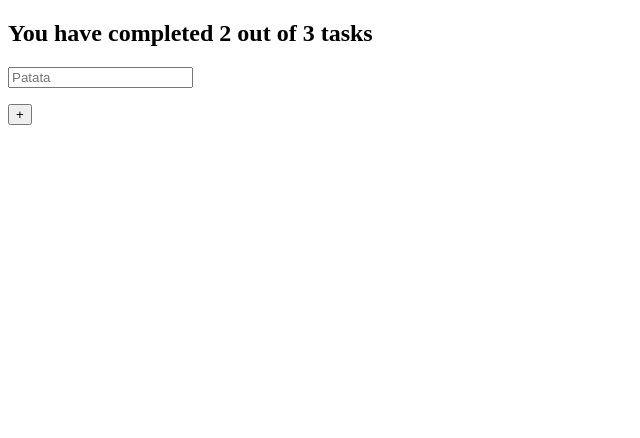
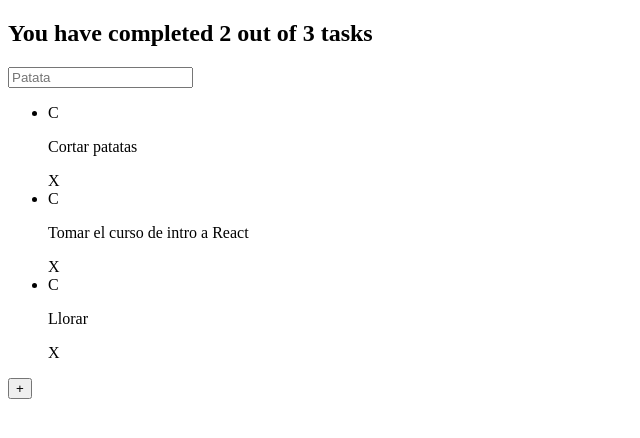
Before and after one commit to Juesgape/Todo-app, a React (Create React App) app: page / in a window 1280 px wide. Shown: the top 438 px of the page, without its empty margins (0-640 px from the left). Built offline with nearby package versions, Linux system fonts and the light colour scheme.

Commit message:
Updaing components already changed

```diff
--- a/src/App.js
+++ b/src/App.js
@@ -4,6 +4,7 @@ import { TodoCounter } from './components/TodoCounter';
 import { TodoSearch } from './components/TodoSearch';
 import {TodoList} from './components/TodoList';
 import { TodoButton } from './components/TodoButton';
+import { TodoItem } from './components/TodoItem';
 
 export const todos = [
   {text: 'Cortar patatas', completed: false},
@@ -19,7 +20,11 @@ function App() {
 
       <TodoSearch />
 
-      <TodoList/>
+      <TodoList>
+        {todos.map(todo => (
+          <TodoItem key={todo.text} text={todo.text} />
+        ))}
+      </TodoList>
 
       <TodoButton/>
 
```
